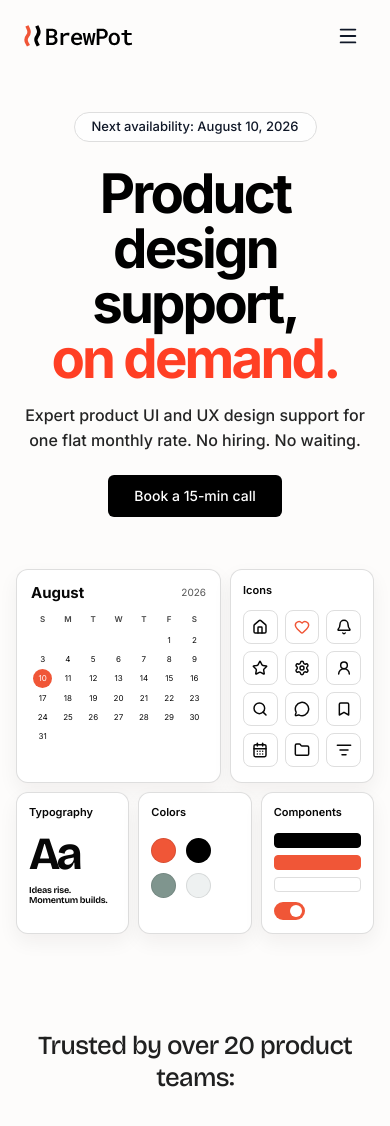
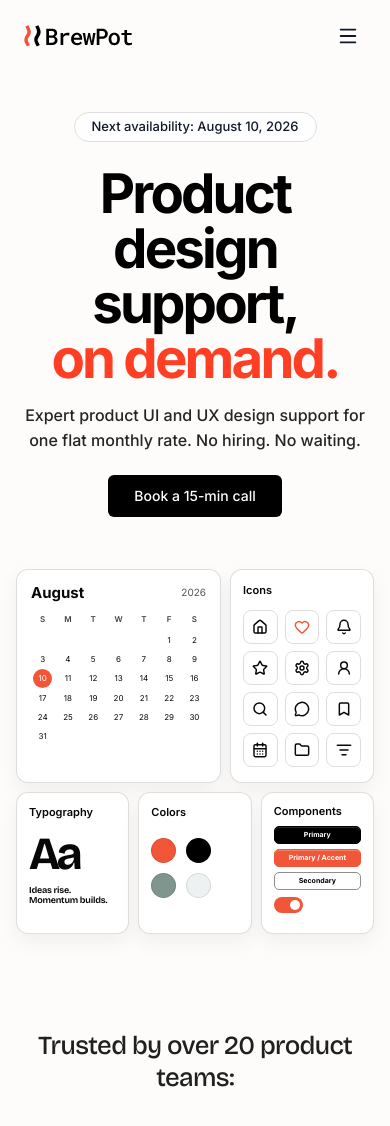
Before and after one commit to yatingzhaoo/BrewPot, a React (Vite) app: page / in a window 390 px wide. Shown: the top 1126 px of the page. Built offline with nearby package versions, Linux system fonts and the light colour scheme.

Commit message:
Clarify mobile component button samples

```diff
--- a/src/index.css
+++ b/src/index.css
@@ -662,27 +662,36 @@ body {
   .color-row > span:last-child { display: none; }
   .color-swatch { width: 25px; height: 25px; border-radius: 50%; }
 
-  .component-card { padding: 13px 12px; }
+  .component-card { padding: 12px; }
   .component-grid {
     grid-template-columns: 1fr;
-    gap: 7px;
-    margin-top: 14px;
+    gap: 5px;
+    margin-top: 8px;
   }
   .mini-primary, .mini-accent, .mini-secondary, .mini-input {
     width: 100%;
-    height: 15px;
+    height: 18px;
     min-height: 0;
     padding: 0;
-    border-radius: 4px;
-    font-size: 0;
+    border-radius: 5px;
+    font-size: 7px;
+    font-weight: 650;
+    line-height: 1;
   }
-  .component-grid button > span { display: none; }
-  .mini-input span { display: none; }
-  .component-grid .mini-secondary { display: none; }
-  .component-footer { margin-top: 10px; }
+  .component-card .component-grid button {
+    font-size: 7px;
+    font-weight: 650;
+    line-height: 1;
+  }
+  .component-grid button > span { display: inline; white-space: nowrap; }
+  .component-grid .mini-primary { box-shadow: inset 0 1px rgba(255,255,255,.16); }
+  .component-grid .mini-accent { box-shadow: inset 0 1px rgba(255,255,255,.24); }
+  .component-grid .mini-secondary { border-color: #8f8f8f; }
+  .component-grid .mini-input { display: none; }
+  .component-footer { margin-top: 7px; }
   .component-icons { display: none; }
-  .mini-toggle { width: 31px; height: 18px; }
-  .mini-toggle span { top: 3px; right: 3px; width: 12px; height: 12px; }
+  .mini-toggle { width: 29px; height: 16px; }
+  .mini-toggle span { top: 3px; right: 3px; width: 10px; height: 10px; }
   .site-footer-inner {
     align-items: flex-start;
     flex-direction: column;
```
Also changed, not shown: 1 other file (tests, documents, lock files or other folders).
